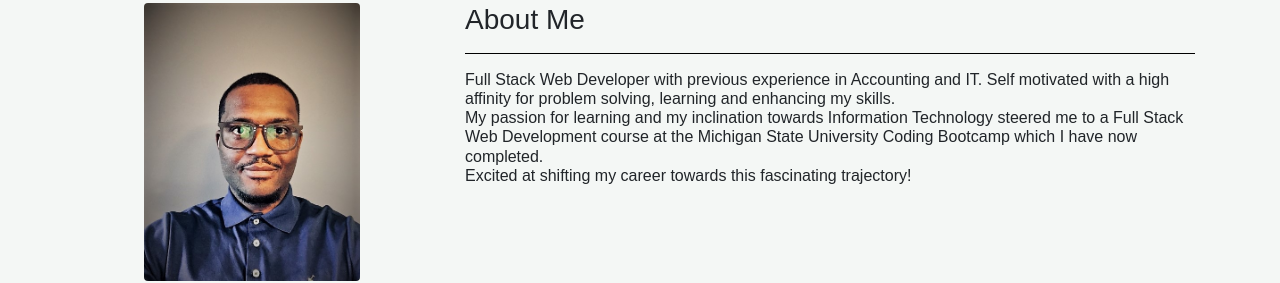
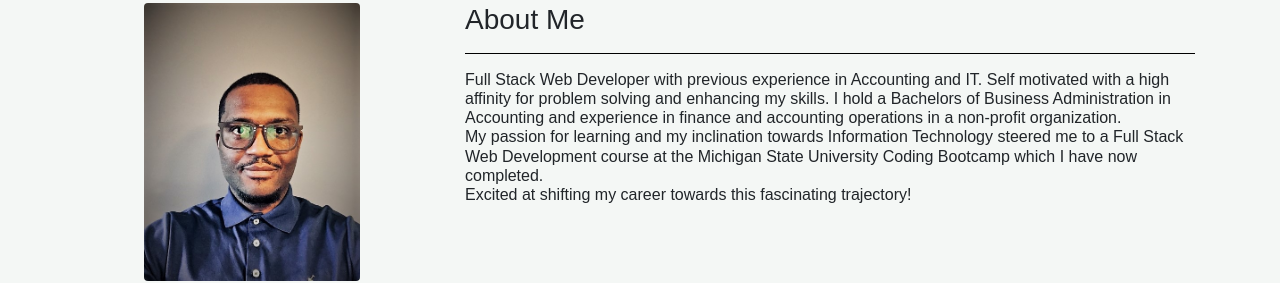
Before and after one commit to jmasaviru/React-Portfolio, a React (Create React App) app: page / in a window 1280 px wide. Shown: the part 278-561 px from the top of the page. Built offline with nearby package versions, Linux system fonts and the light colour scheme.

Commit message:
Updating 'About Me'

```diff
--- a/src/components/AboutMe/index.js
+++ b/src/components/AboutMe/index.js
@@ -18,7 +18,7 @@ function AboutMe() {
                         <div class="media-body text-wrap">
                             <h3 class="mt-2">About Me</h3>
                                 <hr/>
-                            <h6>Full Stack Web Developer with previous experience in Accounting and IT. Self motivated with a high affinity for problem solving, learning and enhancing my skills.
+                            <h6>Full Stack Web Developer with previous experience in Accounting and IT. Self motivated with a high affinity for problem solving and enhancing my skills. I hold a Bachelors of Business Administration in Accounting and experience in finance and accounting operations in a non-profit organization.
                                     <br/>
                                     My passion for learning and my inclination towards Information Technology steered me to a Full Stack Web Development course at the Michigan State University Coding Bootcamp which I have now completed.
                                     <br/>
```
